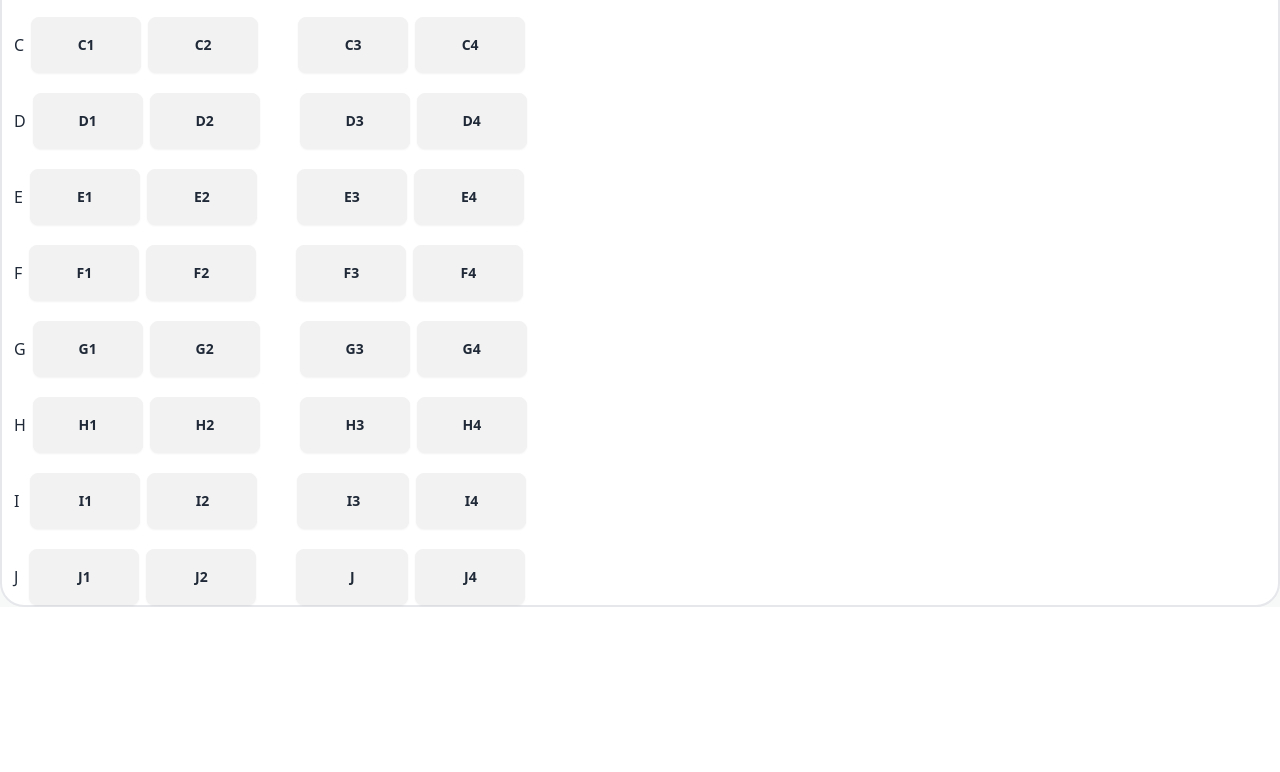
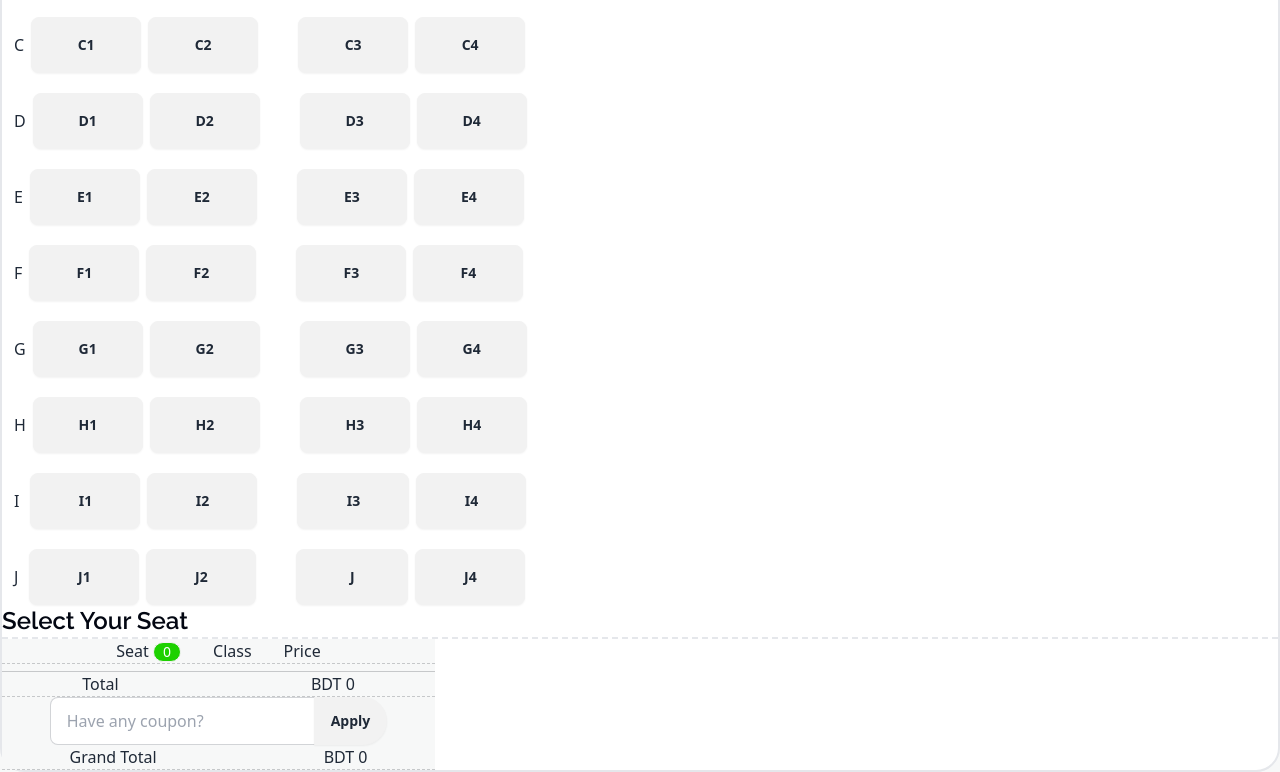
Before and after one commit to ahnaf4D/b9-assignment-5, a plain HTML site: page index.html in a window 1280 px wide. Shown: the part 2133-2905 px from the top of the page. Before the commit the page ends 2740 px from the top, so only its background shows below. Drawn offline with nearby package versions, Linux system fonts and the light colour scheme.

```diff
--- a/index.html
+++ b/index.html
@@ -190,6 +190,7 @@
             </div>
             <!-- Seat Selection Area -->
             <section class="bg-[#FFFFFF] min-h-screen mx-auto container mt-12 border-2 rounded-3xl">
+                <div id="left-side">
                     <h1 class="raleway-font font-semibold text-2xl text-[#030712]">Select Your Seat</h1>
                     <div class="flex gap-32 items-center border-t-2 border-b-2 border-dashed border-[#03071233]">
                         <div><img src="./images/seat-gray.png" alt="seat gray" class="inline">
@@ -325,6 +326,48 @@
                         </div>
 
                     </div>
+                </div>
+                <div id="righ-side">
+                    <h1 class="raleway-font font-semibold text-2xl border-b-2 border-dashed text-[#030712]">Select Your
+                        Seat
+                    </h1>
+                    <!-- Pricing  Calculation First UI -->
+                    <div class="bg-[#F7F8F8] max-w-[433px] max-h-[335px] container">
+                        <!-- First Pricing Calculation  Term Container-->
+                        <div class="flex gap-8 justify-center border-b-[1px] border-dashed border-[#03071233]">
+                            <div>Seat
+                                <div class="badge bg-[#1DD100] text-white">0</div>
+                            </div>
+                            <div>Class</div>
+                            <div class="">Price</div>
+                        </div>
+                        <!-- Dynamic Seat Adding Section -->
+                        <div class="border-b-[1px] h-2 border-[#03071233]">
+
+                        </div>
+                        <!-- Total Price Here -->
+                        <div class="flex gap-8 justify-around border-b-[1px] border-dashed border-[#03071233]">
+                            <div>Total
+
+                            </div>
+                            <div>BDT <span>0</span></div>
+
+                        </div>
+                        <!-- Coupon Field -->
+                        <div class="join flex justify-center">
+                            <input class="input input-bordered join-item" placeholder="Have any coupon?" />
+                            <button class="btn join-item rounded-r-full">Apply</button>
+                        </div>
+                        <!-- Grand Total Price Here -->
+                        <div class="flex gap-8 justify-around border-b-[1px] border-dashed border-[#03071233]">
+                            <div>Grand Total
+
+                            </div>
+                            <div>BDT <span>0</span></div>
+
+                        </div>
+                    </div>
+                </div>
             </section>
         </section>
     </main>
```
Lines whose indentation alone changed are shown as unchanged.
